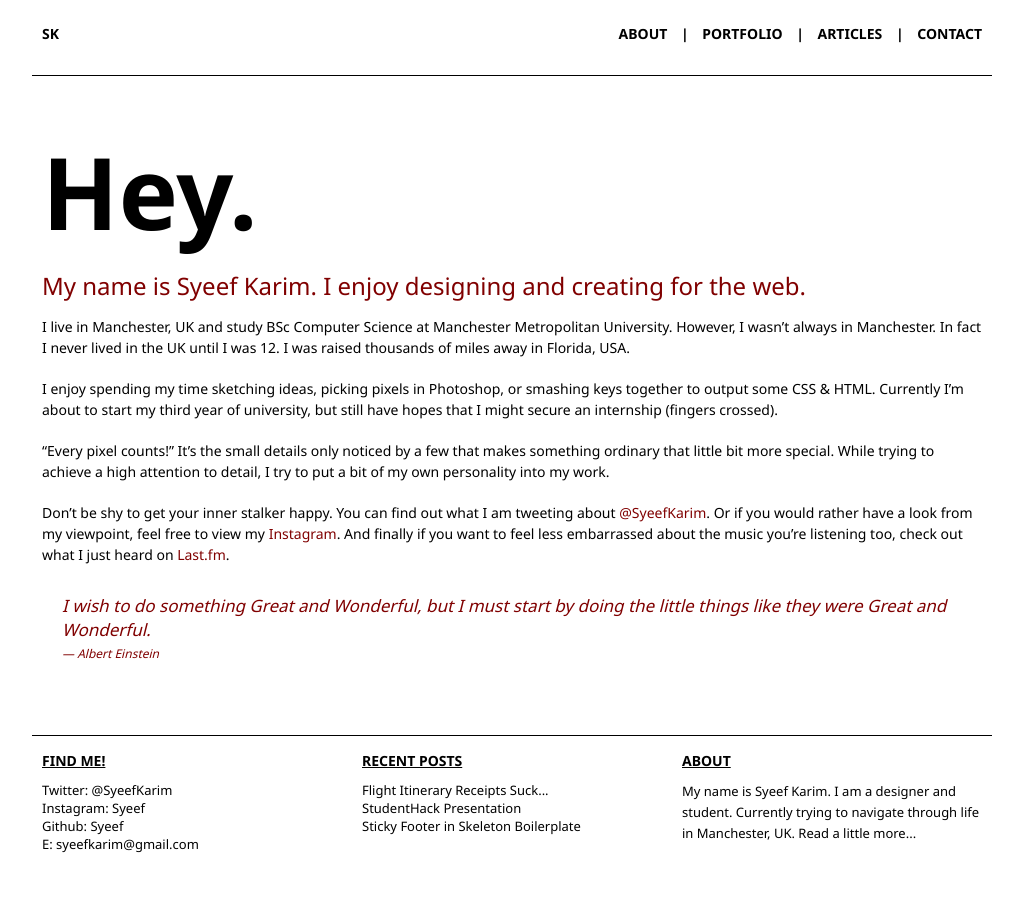
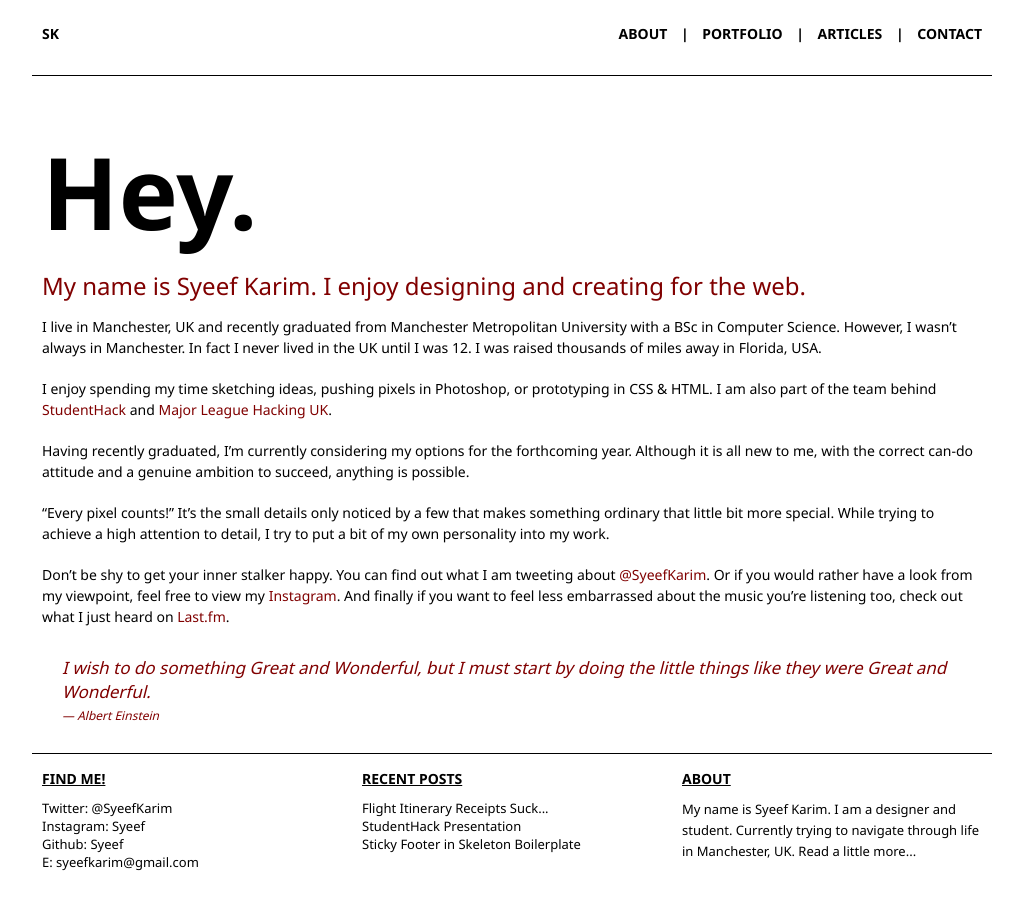
Before and after one commit to syeef/syeefkarim-2016-v0, a Jekyll site: the page built from about/index.md, in a window 1280 px wide. Shown: the whole page, without its empty margins (128-1151 px from the left). Built offline with Jekyll 4.4.1, drawn with Linux system fonts in a browser that asks for light colours; Markdown is read by kramdown in place of the engine named in the settings.

Commit message:
updated about page

```diff
--- a/about/index.md
+++ b/about/index.md
@@ -5,9 +5,11 @@ bigWord: Hey.
 tagLine: My name is Syeef Karim. I enjoy designing and creating for the web.
 ---
 
-I live in Manchester, UK and study BSc Computer Science at Manchester Metropolitan University. However, I wasn't always in Manchester. In fact I never lived in the UK until I was 12. I was raised thousands of miles away in Florida, USA.
+I live in Manchester, UK and recently graduated from Manchester Metropolitan University with a BSc in Computer Science. However, I wasn't always in Manchester. In fact I never lived in the UK until I was 12. I was raised thousands of miles away in Florida, USA.
 
-I enjoy spending my time sketching ideas, picking pixels in Photoshop, or smashing keys together to output some CSS & HTML. Currently I'm about to start my third year of university, but still have hopes that I might secure an internship (fingers crossed).
+I enjoy spending my time sketching ideas, pushing pixels in Photoshop, or prototyping in CSS & HTML. I am also part of the team behind <a id="links" href="http://www.studenthack.com/" target="_blank">StudentHack</a> and <a id="links" href="http://www.mlh.io" target="_blank">Major League Hacking UK</a>.
+
+Having recently graduated, I'm currently considering my options for the forthcoming year. Although it is all new to me, with the correct can-do attitude and a genuine ambition to succeed, anything is possible.
 
 "Every pixel counts!" It's the small details only noticed by a few that makes something ordinary that little bit more special. While trying to achieve a high attention to detail, I try to put a bit of my own personality into my work.
 
```
